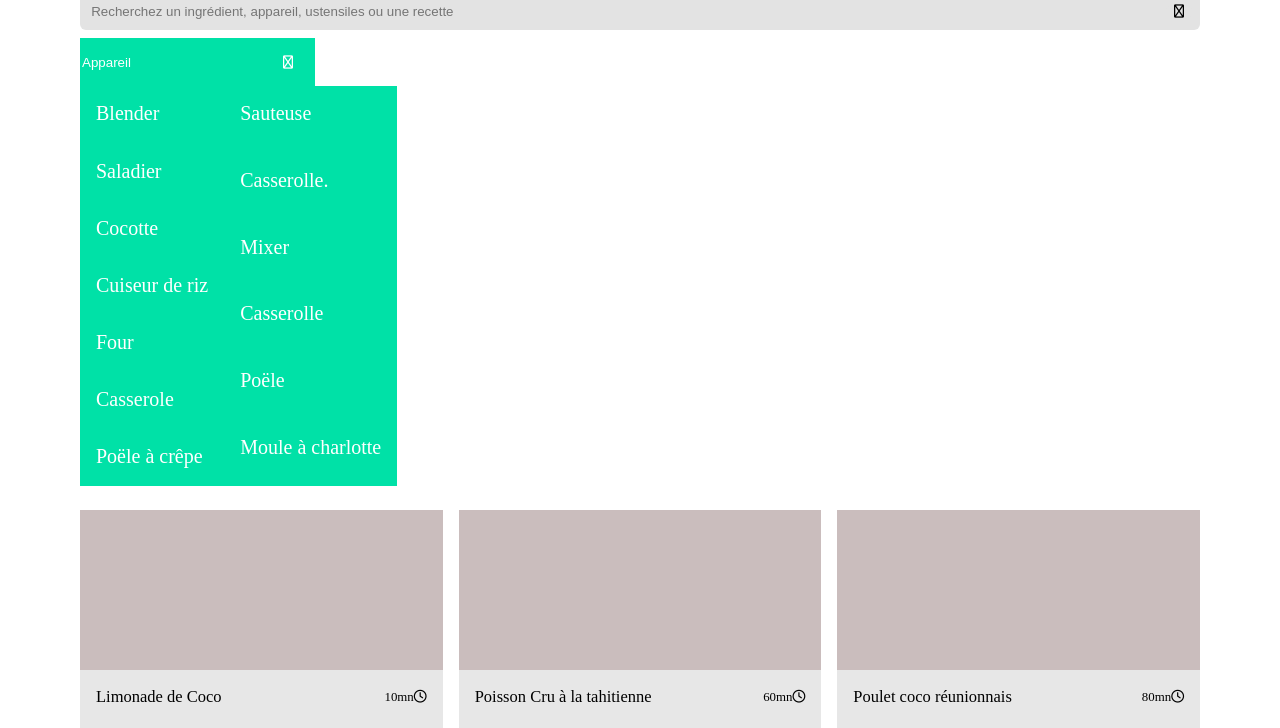
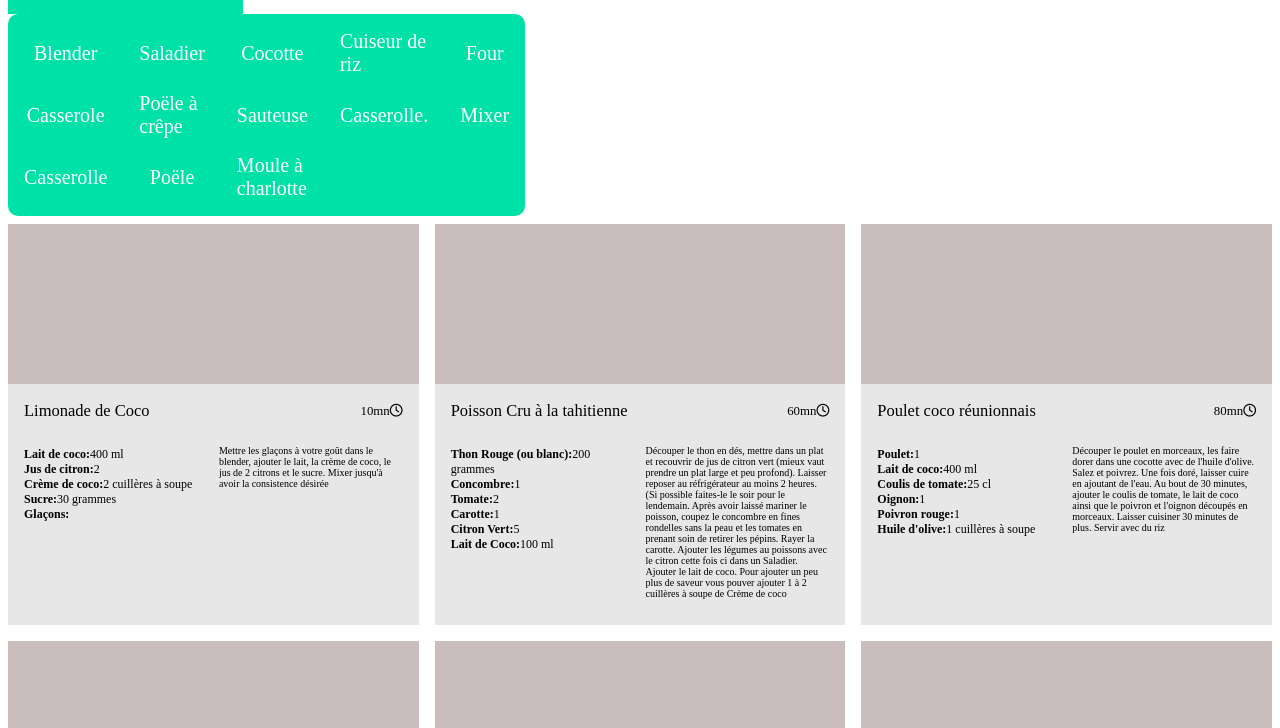
Before and after one commit to hezirel/LesPetitsPlats, a plain HTML site: page index.html in a window 1280 px wide. Shown: the part 196-924 px from the top of the page. Drawn offline with Linux system fonts and the light colour scheme.

Commit message:
tag css tooltip done

```diff
--- a/css/styles.css
+++ b/css/styles.css
@@ -13,7 +13,7 @@
 }
 
 body {
-    margin: 5rem;
+    /* margin: 5rem; */
 }
 
 .searchContainer {
@@ -91,24 +91,28 @@ body {
 .tagsDrawer ul {
     padding: 0;
     margin-top: 0;
-    flex-direction: column;
-    flex-wrap: wrap;
-    display: flex;
-    height: 50vh;
+    display: grid;
+    grid-template-columns: 1fr 1fr 1fr 1fr 1fr;
+    align-items: center;
+    justify-items: center;
+    max-height: 50vh;
     border-radius: 15%;
+    z-index: 1;
 }
 
 .tagsDrawer ul a {
     flex: 1;
     list-style-type: none;
-    height: 5rem;
+    height: auto;
+    align-items: center;
     padding: 1rem;
+    padding-bottom: 0;
     justify-content: center;
     align-items: center;
     font-size: 20px;
 }
 
-#hiddenTags_2 ul a {
+#hiddenTags_2 {
     background-color: var(--app);
 }
 
```
